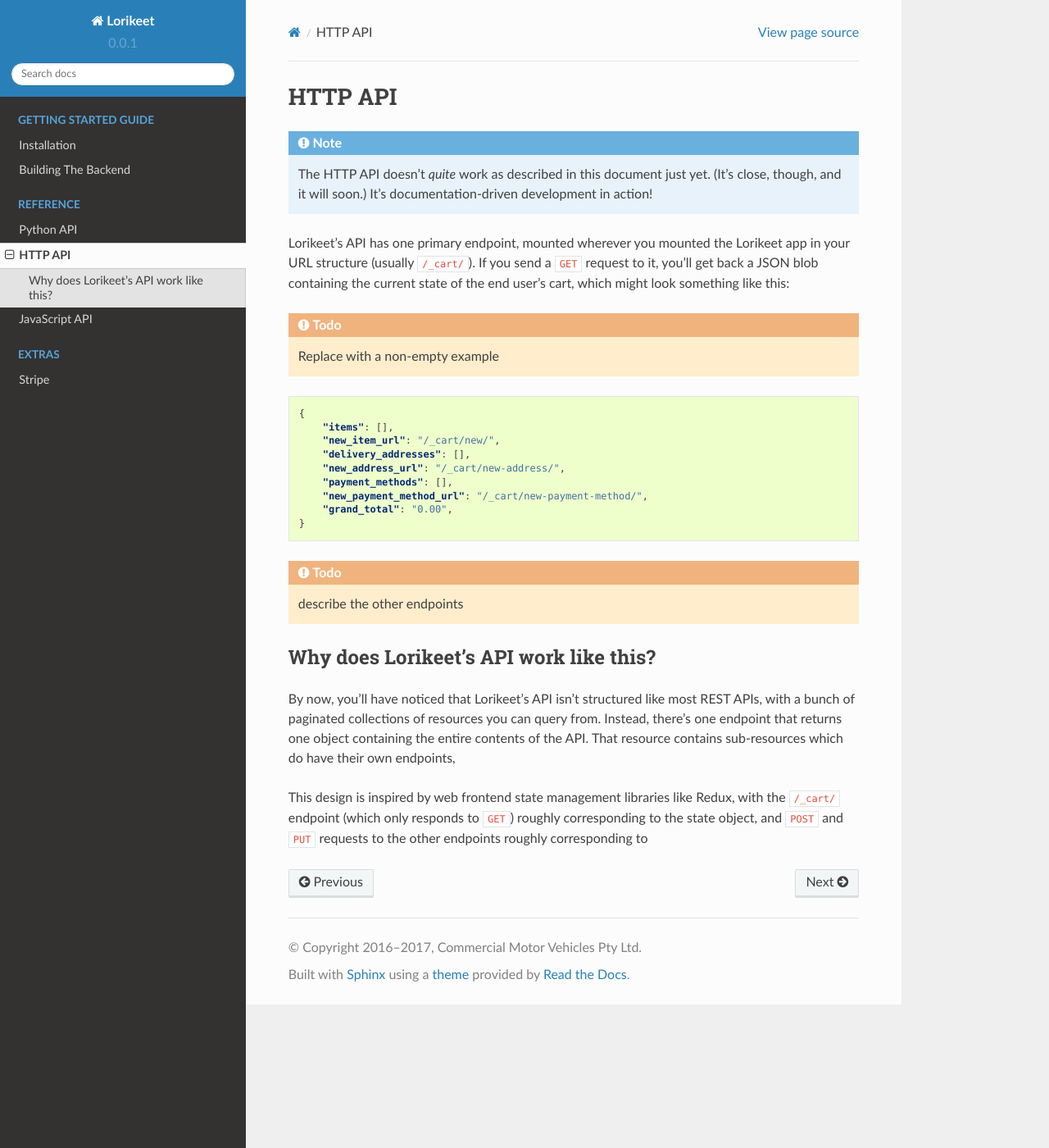
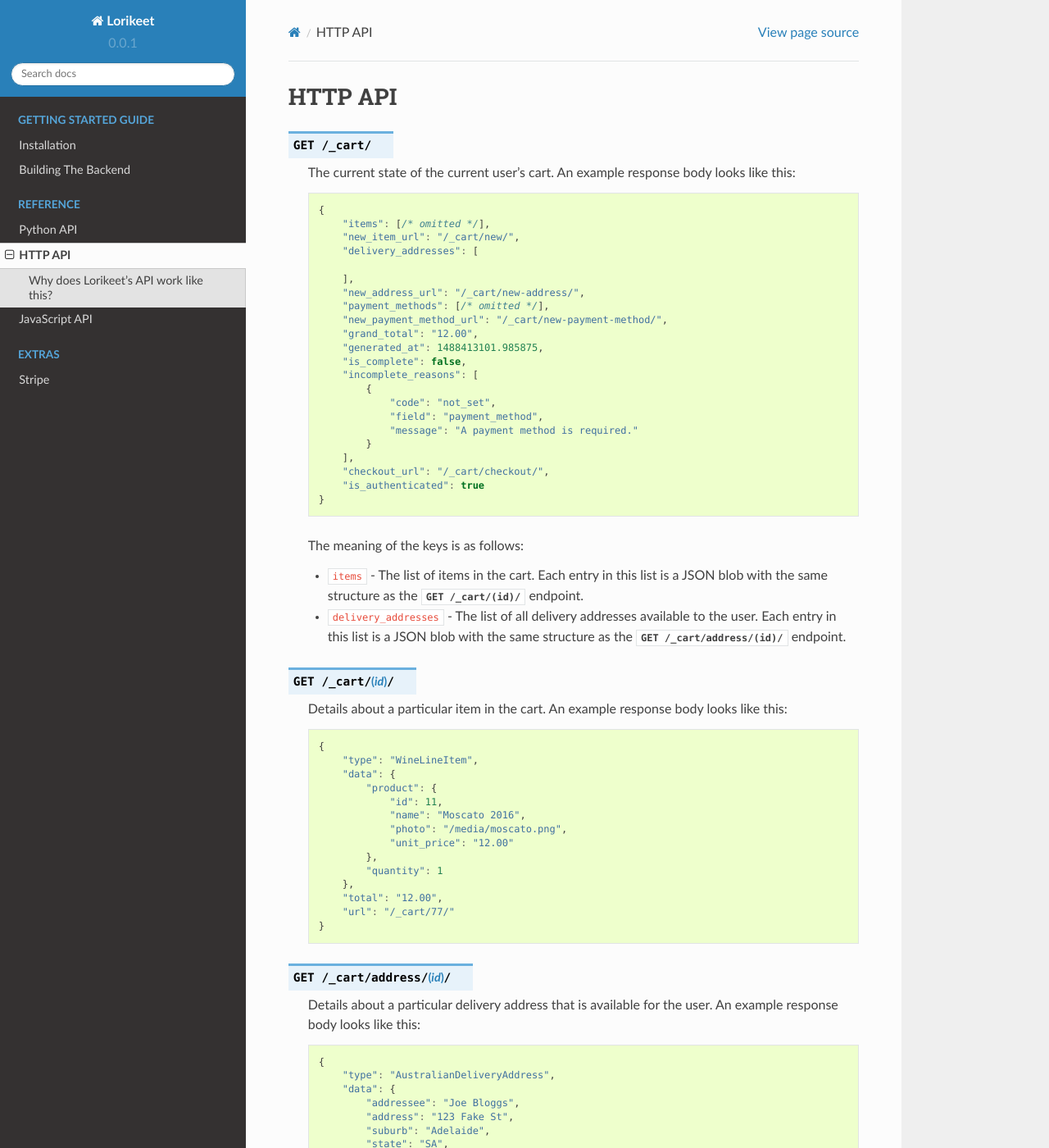
Before and after one commit to daisylb/lorikeet, a Sphinx documentation site: the page built from docs/api.rst, in a window 1280 px wide and 1400 px high. Shown: the whole window at 82% size. Built offline with Sphinx 7.4.7 and the Read the Docs theme 2.0.0, drawn with Linux system fonts in a browser that asks for light colours; some of the changed text lies outside the part shown.

Commit message:
Starting to improve HTTP API docs

```diff
--- a/docs/api.rst
+++ b/docs/api.rst
@@ -1,28 +1,80 @@
 HTTP API
 ========
 
-.. note::
+.. http:get:: /_cart/
 
-    The HTTP API doesn't *quite* work as described in this document just yet. (It's close, though, and it will soon.) It's documentation-driven development in action!
+    The current state of the current user's cart. An example response body looks like this:
 
-Lorikeet's API has one primary endpoint, mounted wherever you mounted the Lorikeet app in your URL structure (usually ``/_cart/``). If you send a ``GET`` request to it, you'll get back a JSON blob containing the current state of the end user's cart, which might look something like this:
+    .. sourcecode:: javascript
 
-.. todo::
+        {
+            "items": [/* omitted */],
+            "new_item_url": "/_cart/new/",
+            "delivery_addresses": [
 
-    Replace with a non-empty example
+            ],
+            "new_address_url": "/_cart/new-address/",
+            "payment_methods": [/* omitted */],
+            "new_payment_method_url": "/_cart/new-payment-method/",
+            "grand_total": "12.00",
+            "generated_at": 1488413101.985875,
+            "is_complete": false,
+            "incomplete_reasons": [
+                {
+                    "code": "not_set",
+                    "field": "payment_method",
+                    "message": "A payment method is required."
+                }
+            ],
+            "checkout_url": "/_cart/checkout/",
+            "is_authenticated": true
+        }
+
+    The meaning of the keys is as follows:
+
+    - ``items`` - The list of items in the cart. Each entry in this list is a JSON blob with the same structure as the :http:get:`/_cart/(id)/` endpoint.
+    - ``delivery_addresses`` - The list of all delivery addresses available to the user. Each entry in this list is a JSON blob with the same structure as the :http:get:`/_cart/address/(id)/` endpoint.
 
 
-.. code:: json
+.. http:get:: /_cart/(id)/
 
-    {
-        "items": [],
-        "new_item_url": "/_cart/new/",
-        "delivery_addresses": [],
-        "new_address_url": "/_cart/new-address/",
-        "payment_methods": [],
-        "new_payment_method_url": "/_cart/new-payment-method/",
-        "grand_total": "0.00",
-    }
+    Details about a particular item in the cart. An example response body looks like this:
+
+    .. sourcecode:: javascript
+
+        {
+            "type": "WineLineItem",
+            "data": {
+                "product": {
+                    "id": 11,
+                    "name": "Moscato 2016",
+                    "photo": "/media/moscato.png",
+                    "unit_price": "12.00"
+                },
+                "quantity": 1
+            },
+            "total": "12.00",
+            "url": "/_cart/77/"
+        }
+
+.. http:get:: /_cart/address/(id)/
+
+    Details about a particular delivery address that is available for the user. An example response body looks like this:
+
+    .. sourcecode:: javascript
+
+        {
+            "type": "AustralianDeliveryAddress",
+            "data": {
+                "addressee": "Joe Bloggs",
+                "address": "123 Fake St",
+                "suburb": "Adelaide",
+                "state": "SA",
+                "postcode": "5000"
+            },
+            "selected": true,
+            "url": "/_cart/address/55/"
+        }
 
 .. todo::
 
@@ -31,6 +83,6 @@ Lorikeet's API has one primary endpoint, mounted wherever you mounted the Lorike
 Why does Lorikeet's API work like this?
 ---------------------------------------
 
-By now, you'll have noticed that Lorikeet's API isn't structured like most REST APIs, with a bunch of paginated collections of resources you can query from. Instead, there's one endpoint that returns one object containing the entire contents of the API. That resource contains sub-resources which do have their own endpoints,
+By now, you'll have noticed that Lorikeet's API isn't structured like most REST APIs, with different endpoints returning a bunch of paginated collections of resources you can query from. Instead, there's one endpoint that returns one object containing the entire contents of the API. That resource contains sub-resources which do have their own endpoints, but they're only really useful for making modifications with ``POST``, ``PUT`` and ``PATCH``.
 
-This design is inspired by web frontend state management libraries like Redux, with the ``/_cart/`` endpoint (which only responds to ``GET``) roughly corresponding to the state object, and ``POST`` and ``PUT`` requests to the other endpoints roughly corresponding to
+This design is inspired by Facebook's GraphQL, as well as web frontend state management libraries like Redux. In GraphQL, an entire API is conceptually a single object, which can be filtered and have parameters passed to its properties. In Lorikeet, the entire API is *literally* a single object, with no filtering or parameterisation, because the amount of data an individual user cares about is compact and practical to return all at once. The ``POST``, ``PUT`` and ``PATCH`` endpoints, on the other hand, can be thought of as roughly analogous to Redux actions; there's not much to gain by merging these into a single endpoint.
--- a/docs/conf.py
+++ b/docs/conf.py
@@ -34,7 +34,8 @@
 extensions = ['sphinx.ext.autodoc',
               'sphinx.ext.todo',
               'sphinx.ext.viewcode',
-              'sphinx_js']
+              'sphinx_js',
+              'sphinxcontrib.httpdomain']
 
 # Add any paths that contain templates here, relative to this directory.
 templates_path = ['_templates']
--- a/setup.py
+++ b/setup.py
@@ -22,6 +22,7 @@ setup(
             'sphinx>=1.5.1,<1.6',
             'sphinx-rtd-theme>=0.1.9,<0.2',
             'sphinx-js>=1.3,<1.4',
+            'sphinxcontrib_httpdomain>=1.5.0,<2',
         ]
     },
 )
```
